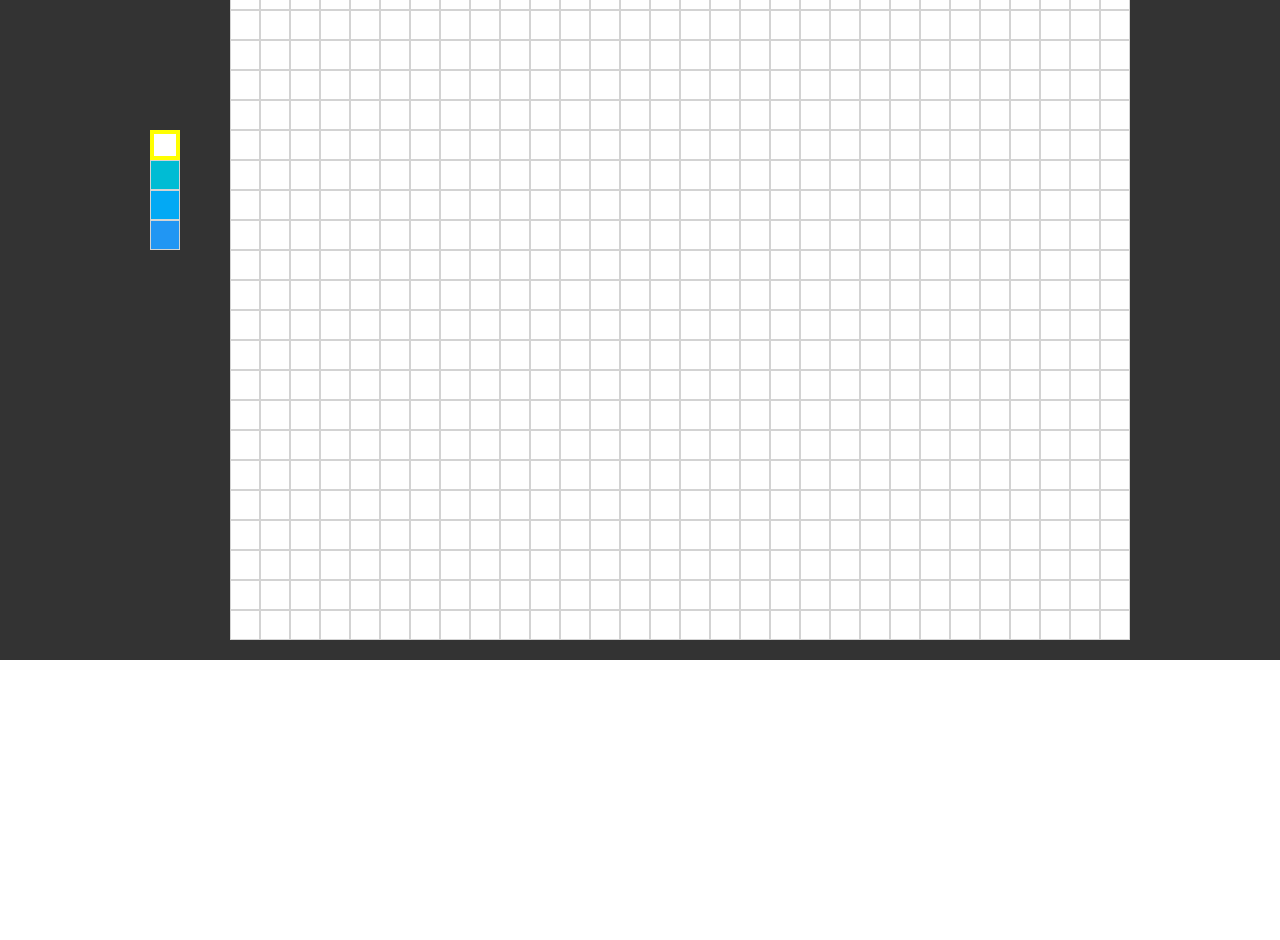
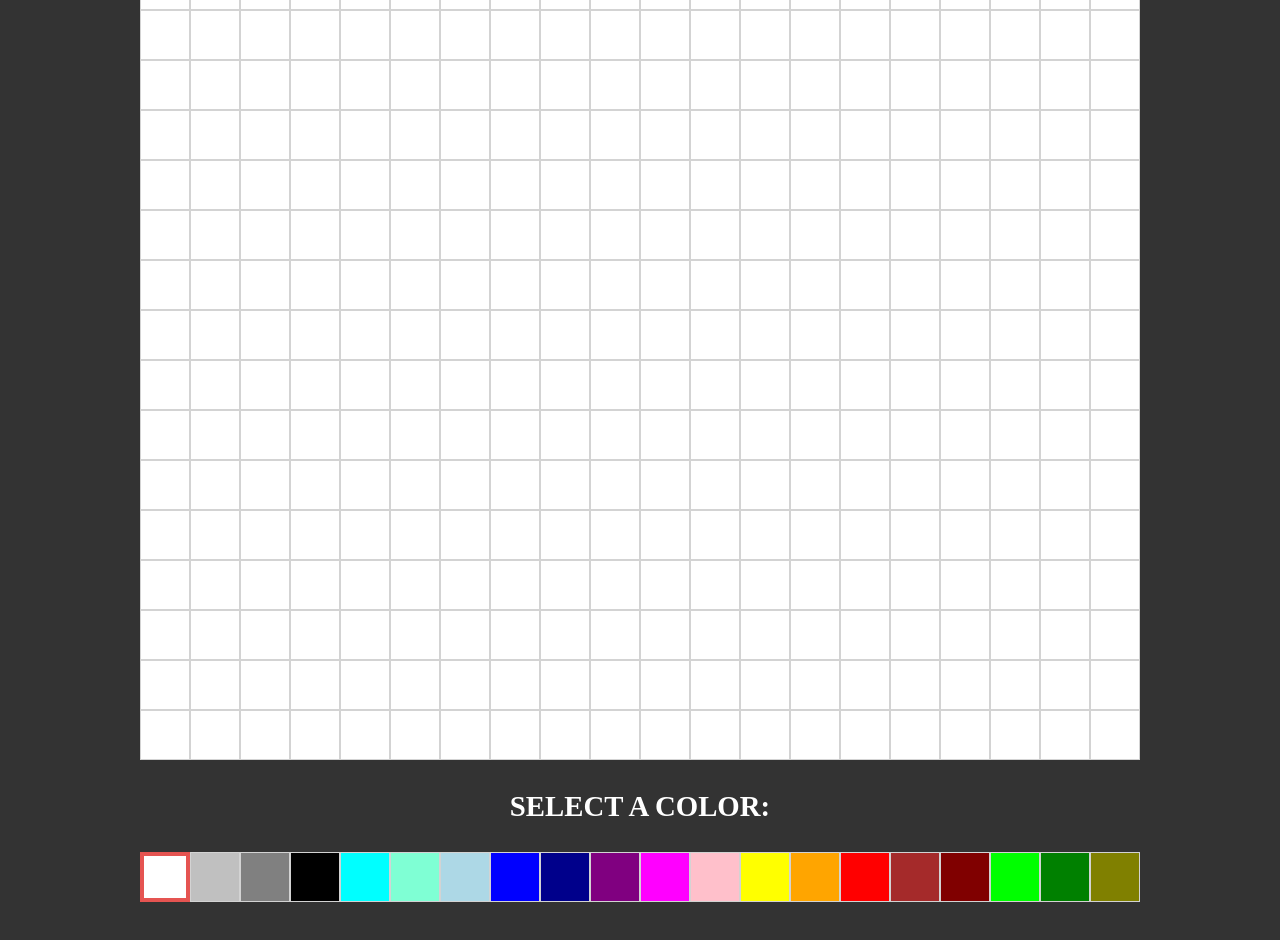
Before and after one commit to Walter-Satriano/Vuejs-Pixel-Drawing-App, a Vue app: page / in a window 1280 px wide. Shown: the part 280-1220 px from the top of the page. Before the commit the page ends 940 px from the top, so only its background shows below. Built offline with nearby package versions, Linux system fonts and the light colour scheme.

Commit message:
added style and media queries

```diff
--- a/src/App.vue
+++ b/src/App.vue
@@ -1,7 +1,13 @@
 <template>
   <div id="app">
+    <div class="container">
+      <div>
+        <Canvas :pixels=pixels />
+      </div>
+      <div>
         <ColorPicker :color=color />
-    <Canvas :pixels=pixels />
+      </div>
+    </div>
   </div>
 </template>
 
@@ -16,7 +22,7 @@ export default {
     data: function() {
       return {
         color: defaultColor,
-      pixels: Array(30 * 30)
+        pixels: Array(20 * 20)
           .fill()
           .map( () => defaultColor)
       }
@@ -42,23 +48,17 @@ export default {
       if(localStorage.getItem("pixels")) {
         this.pixels = JSON.parse(localStorage.getItem("pixels"))
       }
-
     }
   }
 </script>
 
-
-<style lang="scss">
-#app {
-  font: 'Avenir', Helvetica, Arial, sans-serif;
-  -webkit-font-smoothing: antialiased;
-  -moz-osx-font-smoothing: grayscale;
-  text-align: center;
-  color: #2c3e50;
-  background-color: #333;
+<style scoped>
+  .container {
+    background-color: rgb(51, 51, 51);
     display: flex;
+    flex-direction: column;
     justify-content: center;
     align-items: center;
-  padding: 20px 0;
+    padding: 40px 0;
   }
 </style>
--- a/src/components/Canvas.vue
+++ b/src/components/Canvas.vue
@@ -22,7 +22,47 @@ export default {
   .canvas {
     display: flex;
     flex-wrap: wrap;
-  margin-left: 50px;
-  max-width: 900px;
+  }
+
+  @media only screen and (min-width: 320px) {
+    .canvas {
+      max-width: 300px;
+    }
+  }
+
+  @media only screen and (min-width: 450px) {
+    .canvas {
+      max-width: 400px;
+    }
+  }
+
+  @media only screen and (min-width: 576px) {
+    .canvas {
+      max-width: 560px;
+    }
+  }
+
+  @media only screen and (min-width: 768px) {
+    .canvas {
+      max-width: 650px;
+    }
+  }
+
+  @media only screen and (min-width: 992px) {
+    .canvas {
+      max-width: 800px;
+    }
+  }
+
+  @media only screen and (min-width: 1200px) {
+    .canvas {
+      max-width: 1000px;
+    }
+  }
+
+  @media only screen and (min-width: 1400px) {
+    .canvas {
+      max-width: 1200px;
+    }
   }
 </style>
--- a/src/components/ColorPicker.vue
+++ b/src/components/ColorPicker.vue
@@ -1,9 +1,30 @@
 <template>
   <div>
+    <div>
+      <h3>Select a Color:</h3>
+    </div>
+    <div class="color-picker-container">
       <Pixel isInColorPicker color='white' :current="color == 'white' ? true : false" />
+      <Pixel isInColorPicker color='silver' :current="color == 'silver' ? true : false" />
+      <Pixel isInColorPicker color='gray' :current="color == 'gray' ? true : false" />
+      <Pixel isInColorPicker color='black' :current="color == 'black' ? true : false" />
+      <Pixel isInColorPicker color='cyan' :current="color == 'cyan' ? true : false" />
+      <Pixel isInColorPicker color='aquamarine' :current="color == 'aquamarine' ? true : false" />
       <Pixel isInColorPicker color='lightblue' :current="color == 'lightblue' ? true : false" />
       <Pixel isInColorPicker color='blue' :current="color == 'blue' ? true : false" />
       <Pixel isInColorPicker color='darkblue' :current="color == 'darkblue' ? true : false" />
+      <Pixel isInColorPicker color='purple' :current="color == 'purple' ? true : false" />
+      <Pixel isInColorPicker color='magenta' :current="color == 'magenta' ? true : false" />
+      <Pixel isInColorPicker color='pink' :current="color == 'pink' ? true : false" />
+      <Pixel isInColorPicker color='yellow' :current="color == 'yellow' ? true : false" />
+      <Pixel isInColorPicker color='orange' :current="color == 'orange' ? true : false" />
+      <Pixel isInColorPicker color='red' :current="color == 'red' ? true : false" />
+      <Pixel isInColorPicker color='brown' :current="color == 'brown' ? true : false" />
+      <Pixel isInColorPicker color='maroon' :current="color == 'maroon' ? true : false" />
+      <Pixel isInColorPicker color='lime' :current="color == 'lime' ? true : false" />
+      <Pixel isInColorPicker color='green' :current="color == 'green' ? true : false" />
+      <Pixel isInColorPicker color='olive' :current="color == 'olive' ? true : false" />
+    </div>
   </div>
 </template>
 
@@ -18,6 +39,56 @@ export default {
     components: {
       Pixel
     }
-
   }
 </script>
+
+<style scoped>
+  h3 {
+    color: white;
+    text-align: center;
+    margin-top: 30px;
+    text-transform: uppercase;
+  }
+
+  .color-picker-container {
+    display: flex;
+    flex-wrap: wrap;
+    margin-top: 5px;
+  }
+
+  @media only screen and (min-width: 320px) {
+    h3 {
+      font-size: 0.9rem;
+    }
+  }
+
+  @media only screen and (min-width: 576px) {
+    h3 {
+      font-size: 1.1rem;
+    }
+  }
+
+  @media only screen and (min-width: 768px) {
+    h3 {
+      font-size: 1.3rem;
+    }
+  }
+
+  @media only screen and (min-width: 768px) {
+    h3 {
+      font-size: 1.5rem;
+    }
+  }
+
+  @media only screen and (min-width: 1200px) {
+    h3 {
+      font-size: 1.8rem;
+    }
+  }
+
+  @media only screen and (min-width: 1400px) {
+    h3 {
+      font-size: 2rem;
+    }
+  }
+</style>
--- a/src/components/Pixel.vue
+++ b/src/components/Pixel.vue
@@ -26,6 +26,8 @@ export default {
 </script>
 
 <style scoped>
+  @import "../assets/listcolor.css";
+
   .pixel {
     border: 1px solid lightgrey;
     width: 30px;
@@ -34,22 +36,67 @@ export default {
   }
 
   .pixel.current {
-  border: 4px solid yellow;
+    border: 4px solid #E55451;
   }
 
-.white {
-  background-color: white;
+  @media only screen and (min-width: 320px) {
+    .pixel {
+      width: 15px;
+      height: 15px;
     }
 
-.lightblue {
-  background-color: rgb(0, 188, 212);
+    .pixel.current {
+      border: 2px solid #E55451;
+    }
   }
 
-.blue {
-  background-color: rgb(3, 169, 244);
+  @media only screen and (min-width: 450px) {
+    .pixel {
+      width: 20px;
+      height: 20px;
+    }
   }
 
-.darkblue {
-  background-color: rgb(33, 150, 243);
+  @media only screen and (min-width: 576px) {
+    .pixel {
+      width: 28px;
+      height: 28px;
+    }
+  }
+
+  @media only screen and (min-width: 768px) {
+    .pixel {
+      width: 32.5px;
+      height: 32.5px;
+    }
+  }
+
+  @media only screen and (min-width: 992px) {
+    .pixel {
+      width: 40px;
+      height: 40px;
+    }
+
+    .pixel.current {
+      border: 3px solid #E55451;
+    }
+  }
+
+  @media only screen and (min-width: 1200px) {
+    .pixel {
+      width: 50px;
+      height: 50px;
+    }
+
+    .pixel.current {
+      border: 4px solid #E55451;
+    }
+  }
+
+  @media only screen and (min-width: 1400px) {
+    .pixel {
+      width: 60px;
+      height: 60px;
+    }
   }
 </style>
```
Lines whose indentation alone changed are shown as unchanged.
